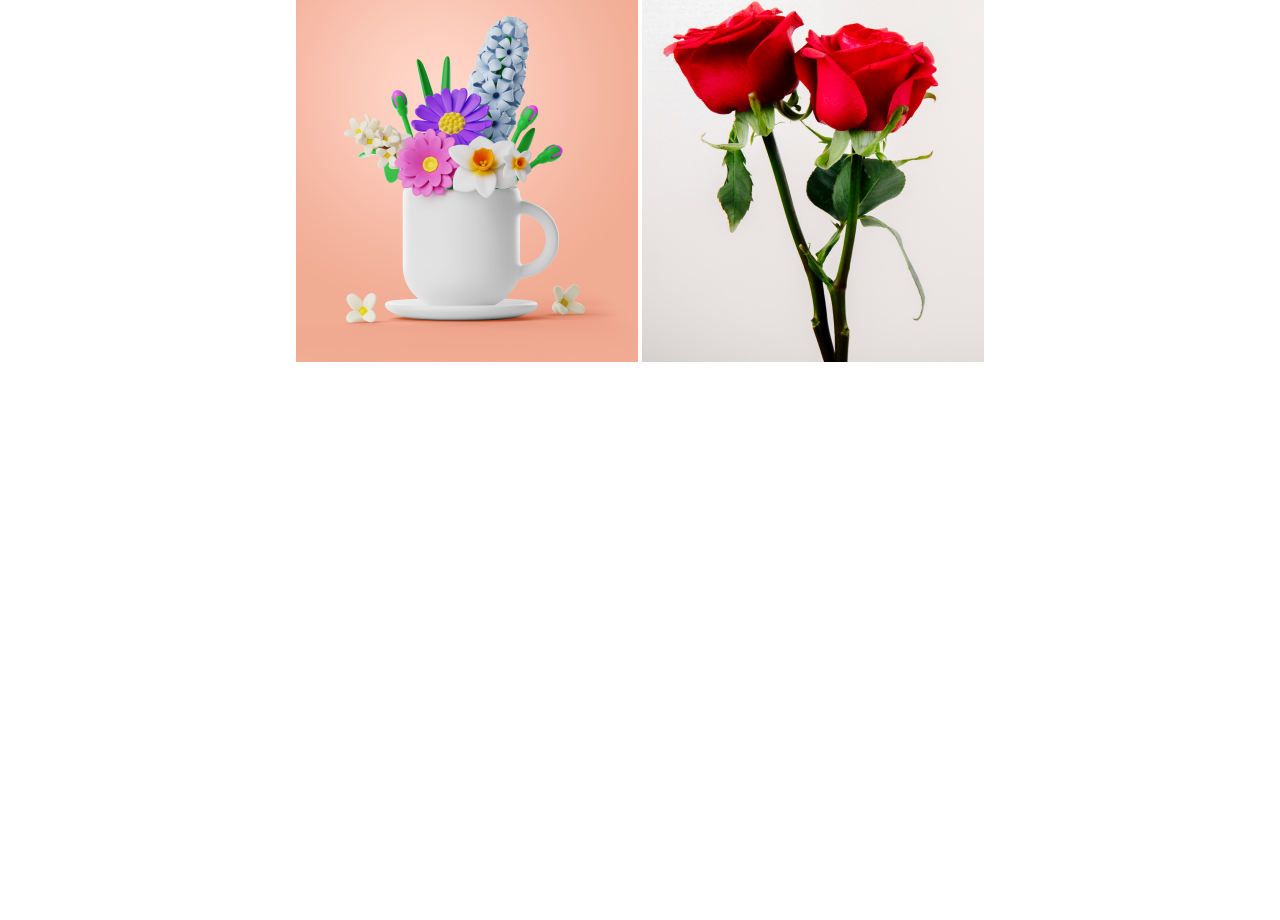
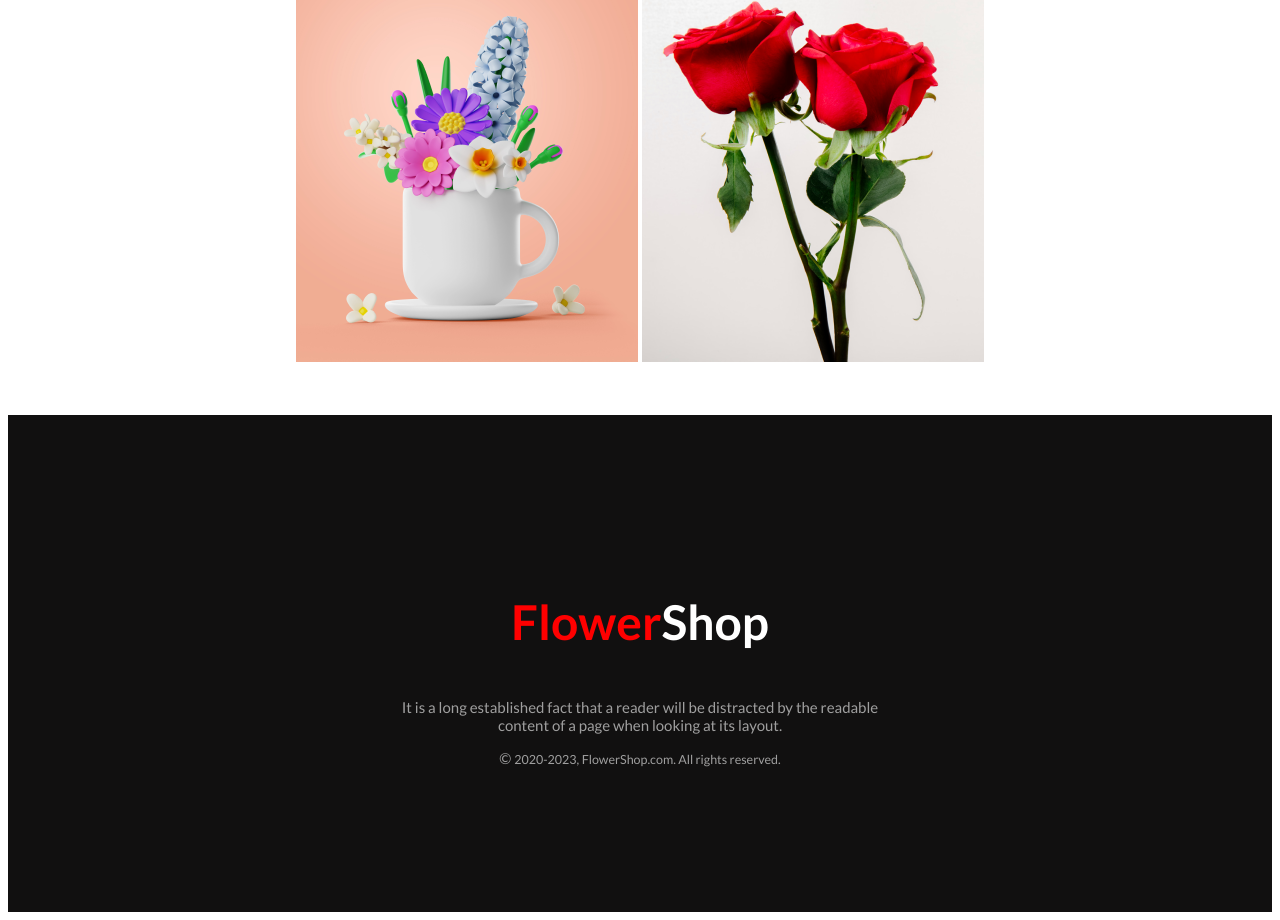
Before and after one commit to SamirSadek/flower-shop, a plain HTML site: page index.html in a window 1280 px wide. Shown: the part 3147-4067 px from the top of the page. Before the commit the page ends 3570 px from the top, so only its background shows below. Drawn offline with Linux system fonts and the light colour scheme.

Commit message:
footer section added

```diff
--- a/index.html
+++ b/index.html
@@ -70,7 +70,7 @@
             </div>
         </div>
         <div class="instagram">
-           <div>
+           <div class="instagram-content">
             <h3 class="content-header">
                 Instagram
             </h3>
@@ -87,7 +87,16 @@
         </div>
 
     </main>
-    <footer>
+    <footer class="footer-section">
+        <h3 class="footer-header">
+            <span>Flower</span>Shop
+        </h3>
+        <p class="footer-description">
+            It is a long established fact that a reader will be distracted by the readable <br> content of a page when looking at its layout.
+        </p>
+        <p class="copyright-content">&copy; <small> 2020-2023, FlowerShop.com. All rights reserved.</small> </p>
+
+
 
     </footer>
 </body>
--- a/style.css
+++ b/style.css
@@ -125,3 +125,23 @@ span{
     text-align: center;
     padding: 50px 220px;
 }
+footer{
+    text-align: center;
+    background-color: #111010;
+    padding: 130px 0px;
+}
+.footer-header{
+    color: white;
+    font-size: 48px;
+}
+
+.footer-description {
+    color: rgba(255, 255, 255, 0.6);
+    font-size: 15px;
+    font-weight: 400;
+}
+.copyright-content{
+    color: rgba(255, 255, 255, 0.6);
+    font-size: 15px;
+    font-weight: 400;
+}
```
